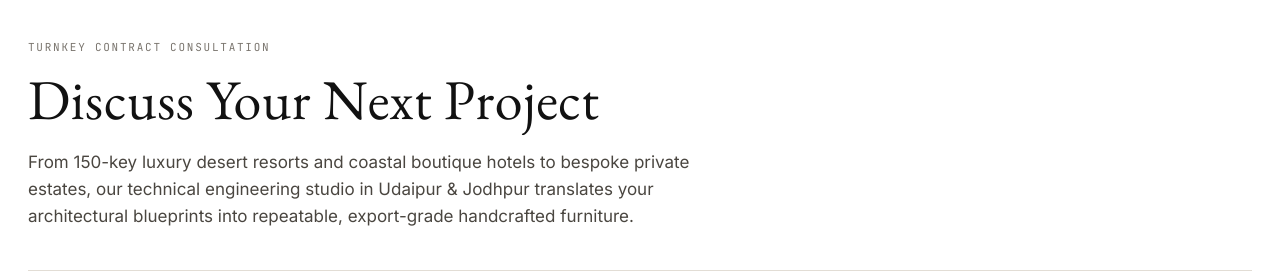
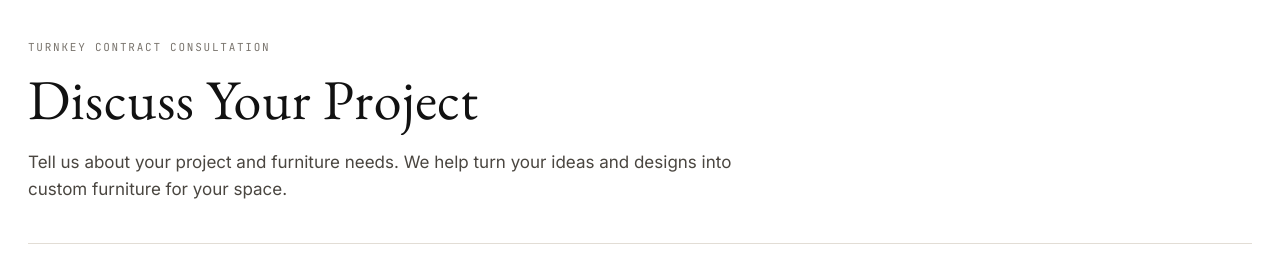
Before and after one commit to dmanoriya/orbit-expo-crafts, a Next.js app in the folder apps/storefront/: page /discuss-projects in a window 1280 px wide. Shown: the part 285-565 px from the top of the page. Built offline with nearby package versions, Linux system fonts and the light colour scheme; no server answers.

Commit message:
Update heading and paragraph on Discuss Projects page

```diff
--- /dev/null
+++ b/apps/storefront/src/app/discuss-projects/layout.tsx
@@ -0,0 +1,10 @@
+import { Metadata } from 'next';
+
+export const metadata: Metadata = {
+  title: 'Discuss Your Project — ORBIT Expo Crafts',
+  description: 'Tell us about your project and furniture needs. We help turn your ideas and designs into custom furniture for your space.',
+};
+
+export default function DiscussProjectsLayout({ children }: { children: React.ReactNode }) {
+  return <>{children}</>;
+}
--- a/apps/storefront/src/app/discuss-projects/page.tsx
+++ b/apps/storefront/src/app/discuss-projects/page.tsx
@@ -241,10 +241,10 @@ export default function DiscussProjectsPage() {
             TURNKEY CONTRACT CONSULTATION
           </span>
           <h1 className="disp" style={{ fontSize: 'clamp(32px, 4.5vw, 56px)', fontWeight: 400, color: 'var(--ink)', margin: 0, lineHeight: 1.15 }}>
-            Discuss Your Next Project
+            Discuss Your Project
           </h1>
           <p style={{ fontSize: 17, color: 'var(--ink-2)', maxWidth: '68ch', marginTop: 16, lineHeight: 1.6 }}>
-            From 150-key luxury desert resorts and coastal boutique hotels to bespoke private estates, our technical engineering studio in Udaipur &amp; Jodhpur translates your architectural blueprints into repeatable, export-grade handcrafted furniture.
+            Tell us about your project and furniture needs. We help turn your ideas and designs into custom furniture for your space.
           </p>
         </div>
 
```
